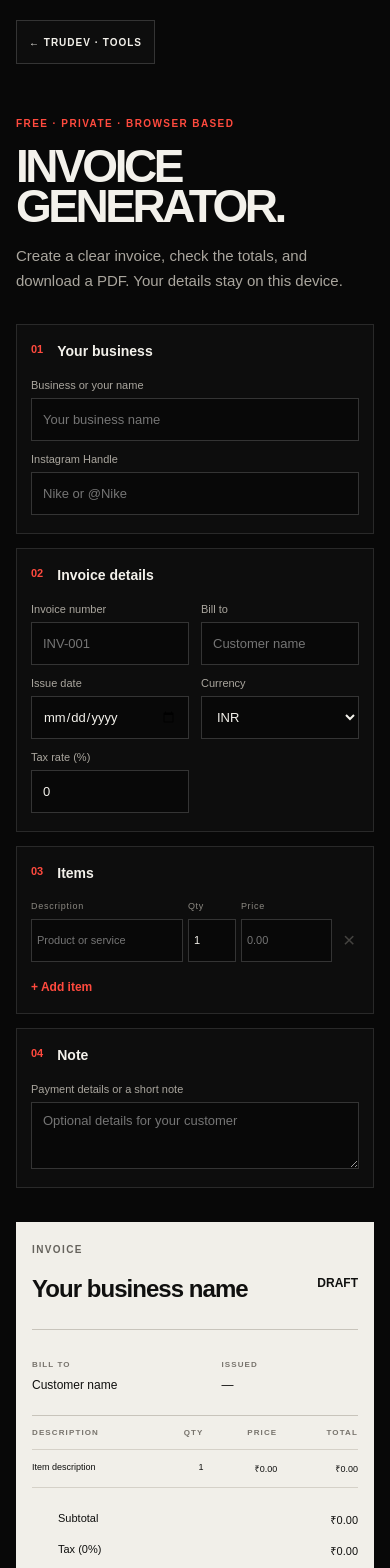
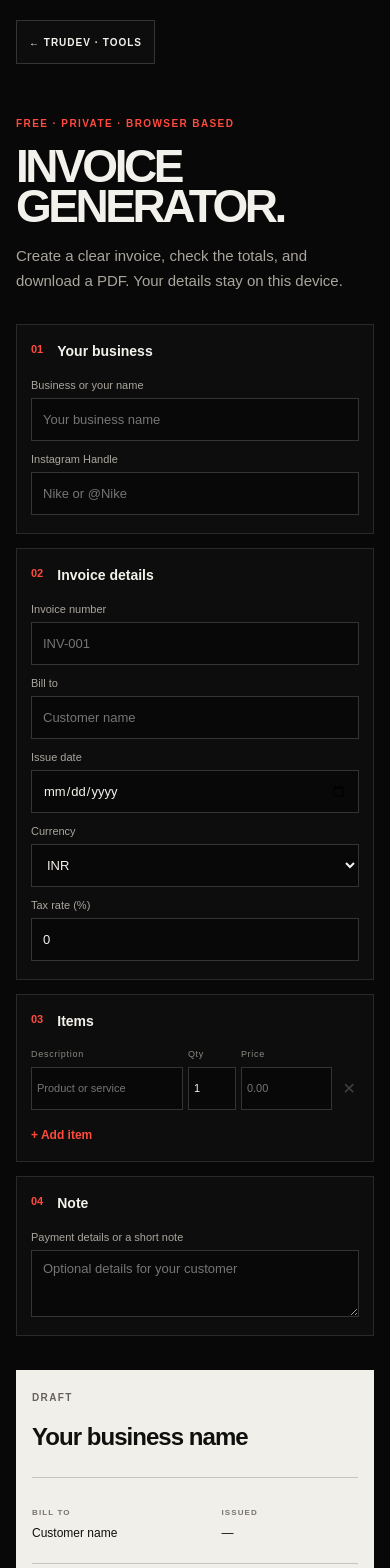
Before and after one commit to theframer/trudev-portfolio--2026, a Next.js app: page /tools/invoice-generator in a window 390 px wide. Shown: the top 1568 px of the page. Built offline with nearby package versions, Linux system fonts and the light colour scheme.

Commit message:
Fix invoice mobile layout and PDF rendering

```diff
--- a/src/app/tools/invoice-generator/InvoiceGenerator.tsx
+++ b/src/app/tools/invoice-generator/InvoiceGenerator.tsx
@@ -90,9 +90,9 @@ export default function InvoiceGenerator() {
       const blob = await pdf(InvoicePdf({ details, items, totals })).toBlob();
       const url = URL.createObjectURL(blob);
       const link = document.createElement("a");
-      const fileNumber = details.invoiceNumber.trim() || "draft";
+      const fileNumber = details.invoiceNumber.trim();
       link.href = url;
-      link.download = `invoice-${fileNumber}`.replace(/[^\w.-]+/g, "-") + ".pdf";
+      link.download = `invoice${fileNumber ? `-${fileNumber.replace(/[^\w.-]+/g, "-")}` : ""}.pdf`;
       document.body.appendChild(link);
       link.click();
       link.remove();
@@ -188,7 +188,7 @@ export default function InvoiceGenerator() {
             <section className={styles.preview} aria-label="Invoice preview">
               <div className={styles.previewTop}>
                 <div>
-                  <p className={styles.previewLabel}>INVOICE</p>
+                  <p className={styles.previewLabel}>DRAFT</p>
                   <p className={styles.previewBusiness}>{details.business || "Your business name"}</p>
                   {details.instagram.trim() && (
                     <p className={styles.previewInstagram}>
@@ -196,7 +196,7 @@ export default function InvoiceGenerator() {
                     </p>
                   )}
                 </div>
-                <p className={styles.previewNumber}>{details.invoiceNumber || "DRAFT"}</p>
+                <p className={styles.previewNumber}>{details.invoiceNumber}</p>
               </div>
               <div className={styles.previewMeta}>
                 <div><span>BILL TO</span><p>{details.customer || "Customer name"}</p></div>
--- a/src/app/tools/invoice-generator/InvoicePdf.tsx
+++ b/src/app/tools/invoice-generator/InvoicePdf.tsx
@@ -69,7 +69,7 @@ export function InvoicePdf({
   totals: Totals;
 }) {
   return (
-    <Document title={`Invoice ${details.invoiceNumber || "Draft"}`}>
+    <Document title={`Invoice${details.invoiceNumber.trim() ? ` ${details.invoiceNumber.trim()}` : ""}`}>
       <Page size="A4" style={styles.page}>
         <View style={styles.header}>
           <View>
@@ -81,7 +81,7 @@ export function InvoicePdf({
           </View>
           <View>
             <Text style={styles.invoiceTitle}>INVOICE</Text>
-            <Text style={styles.invoiceNumber}>{details.invoiceNumber || "DRAFT"}</Text>
+            <Text style={styles.invoiceNumber}>{details.invoiceNumber}</Text>
           </View>
         </View>
 
--- a/src/app/tools/invoice-generator/invoice-generator.module.css
+++ b/src/app/tools/invoice-generator/invoice-generator.module.css
@@ -124,7 +124,7 @@
   .backLink { min-height: 44px; padding: 0 12px; font-size: 10px; }
   .heading { padding: 54px 0 30px; }
   .formSection { padding: 18px 14px; }
-  .fieldGrid { gap: 12px; }
+  .fieldGrid { grid-template-columns: minmax(0, 1fr); gap: 12px; }
   .itemHeaders,
   .itemRow { grid-template-columns: minmax(0, 1fr) 48px minmax(70px, .6fr) 22px; gap: 5px; }
   .itemRow input { padding: 8px 5px; font-size: 11px; }
```
Also changed, not shown: src/app/tools/pdf-editor/PdfEditor.tsx (+5 -5 lines).
